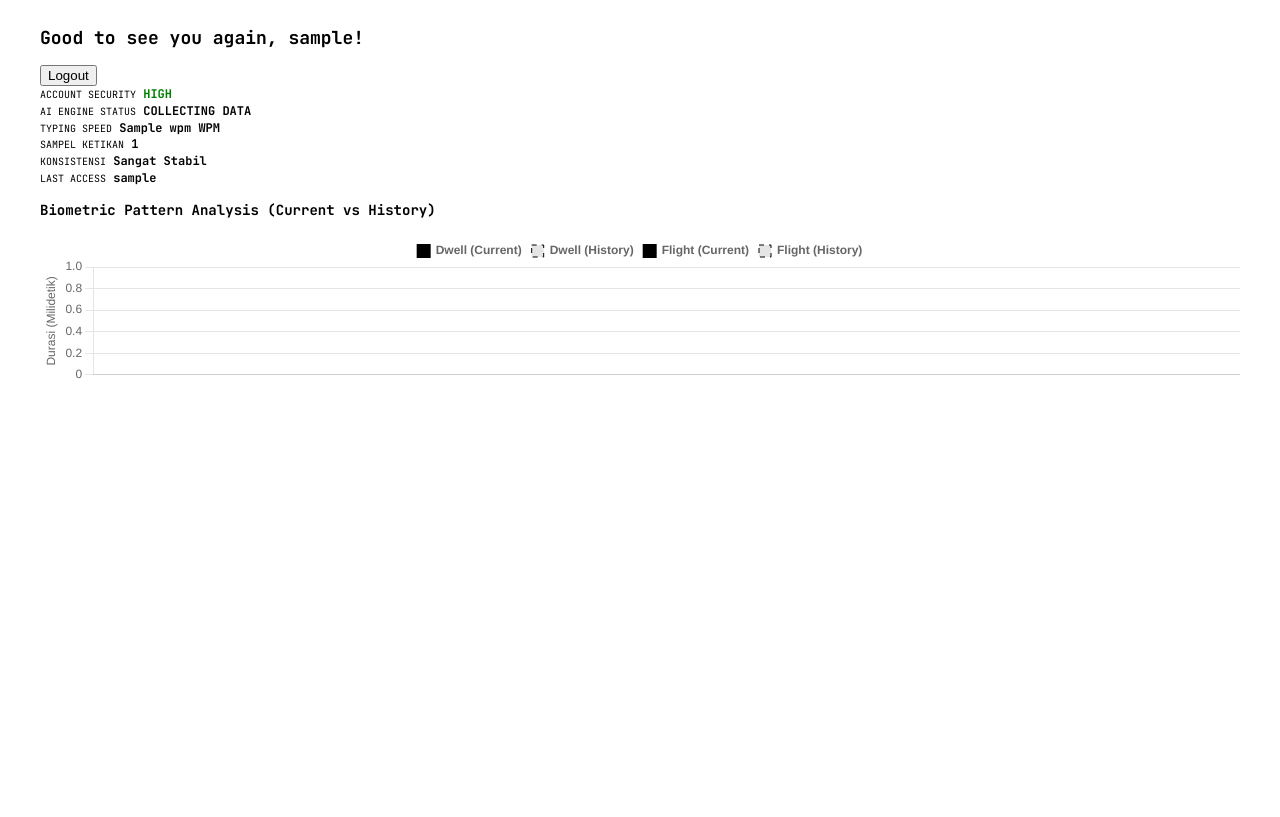
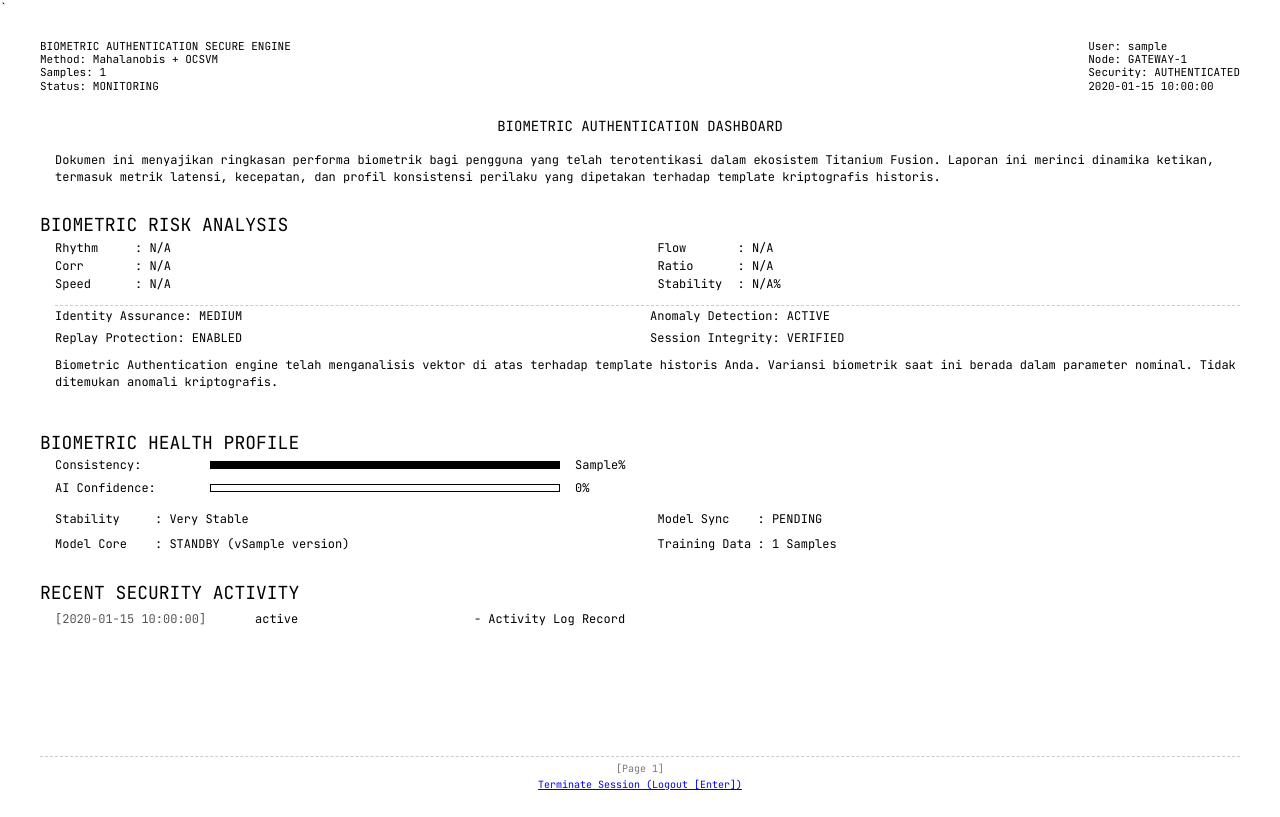
Before and after one commit to bmarzky/keystroke-login, a Flask app: template templates/dashboard/index.html in a window 1280 px wide. Before the commit the page ends 379 px from the top, so only its background shows below. Run offline with Flask 3, Linux system fonts and the light colour scheme; the template is opened without the code that fills it: most values are stand-ins (such as "Sample title", 1, 10 or a date in 2020).

Commit message:
feat: dashboard transparency (AI model status, 2x2 grid metrics, 100vh non-scrolling layout)

```diff
--- a/app.py
+++ b/app.py
@@ -1,12 +1,12 @@
 from src.engine.ml.ai_engine import AIEngine
-import os, json, time, subprocess
+import os, json, time, subprocess, threading, secrets
 from flask import Flask, render_template, request, redirect, url_for, session, flash, jsonify
 import bcrypt
 import numpy as np
 
 # Load internal modules
 from src.engine.core import BiometricCore
-from src.config.database import Config, get_db_connection
+from src.config.database import Config, get_db_connection, DatabaseConnectionError
 from src.utils.logger import log_access, format_log
 from src.services.stats_service import calculate_dashboard_stats
 from src.services.biometric_service import verify_biometric
@@ -14,6 +14,11 @@ from src.models import user_model, keystroke_model
 
 app = Flask(__name__)
 app.config.from_object(Config)
+app.secret_key = Config.SECRET_KEY or 'titanium-fusion-super-secret-key-123'
+
+@app.errorhandler(DatabaseConnectionError)
+def handle_db_error(e):
+    return render_template('errors/503.html', message=str(e)), 503
 
 # Biometric Engine Instance
 biom_core = BiometricCore()
@@ -28,6 +33,23 @@ if not os.path.exists(MODELS_DIR):
         os.remove(os.path.join(MODELS_DIR, 'test_write.txt'))
     except Exception as e:
         print(f"[HOSTING WARNING] Folder models tidak writable: {e}")
+
+# CSRF Protection Helper
+@app.before_request
+def csrf_protect():
+    if request.method == "POST":
+        token = session.get('_csrf_token')
+        form_token = request.form.get('csrf_token')
+        if not token or token != form_token:
+            print(f"[CSRF] FAIL: session={token}, form={form_token}")
+            return redirect(url_for('login', error="Sesi telah berakhir atau token CSRF tidak valid. Silakan login kembali."))
+
+def generate_csrf_token():
+    if '_csrf_token' not in session:
+        session['_csrf_token'] = secrets.token_hex(16)
+    return session['_csrf_token']
+
+app.jinja_env.globals['csrf_token'] = generate_csrf_token
 
 @app.route('/')
 def index():
@@ -56,44 +78,36 @@ def login():
         user = user_model.get_user_by_username(username)
 
         if user and bcrypt.checkpw(password.encode('utf-8'), user['password'].encode('utf-8')):
-            # 1. Fetch History
             history = keystroke_model.get_history_by_user_id(user['id'])
-
-            # 2. Biometric Verification (Includes Replay Check)
             result = verify_biometric(biom_core, user['id'], username, input_keystroke, history)
 
             if result['status']:
-                # Login Success
                 session['user_id'] = user['id']
                 session['username'] = user['username']
                 session['last_login'] = time.strftime('%Y-%m-%d %H:%M:%S')
 
-                # Update History if required
                 if result.get('should_update_history'):
                     keystroke_model.add_keystroke_data(user['id'], json.dumps(input_keystroke))
 
-                    # Auto-Retrain & Incremental Learning Trigger
+                    # Async Training Trigger
                     n_samples = len(history) + 1
-                    # Trigger training if:
-                    # 1. Reach 20 samples (initial)
-                    # 2. Every 20 samples (batch)
-                    # 3. High quality sample (score > 0.90) - Incremental Fine-tuning
-                    # 4. Model missing
                     should_train = (n_samples >= 20 and (n_samples % 20 == 0 or result.get('score', 0) > 0.90)) or not _model_exists(user['id'])
 
                     if should_train and n_samples >= 15:
                         history_dicts = [json.loads(h) for h in history]
-                        # Jalankan training secara sinkron agar pasti terbuat di hosting
-                        success, msg = train_user_model_in_memory(user['id'], history_dicts + [input_keystroke])
-                        if not success:
-                            log_access('training_error.log', f"ERROR | User: {username}", f"Training fail: {msg}")
+                        threading.Thread(target=train_user_model_in_memory,
+                                       args=(user['id'], history_dicts + [input_keystroke])).start()
 
-                log_access('login_success.log', f"SUCCESS | User: {username}", format_log(user['id'], result, history, input_keystroke))
+                current_time = time.strftime('%Y-%m-%d %H:%M:%S')
+                log_access('login_success.log', f"{current_time} | SUCCESS | User: {username}", format_log(user['id'], result, history, input_keystroke))
                 return redirect(url_for('dashboard'))
             else:
-                log_access('login_failed.log', f"FAILURE | User: {username}", format_log(user['id'], result, history, input_keystroke))
+                current_time = time.strftime('%Y-%m-%d %H:%M:%S')
+                log_access('login_failed.log', f"{current_time} | FAILURE | User: {username}", format_log(user['id'], result, history, input_keystroke))
                 return render_template('auth/login.html', error=result['reason'])
 
+        current_time = time.strftime('%Y-%m-%d %H:%M:%S')
+        log_access('login_failed.log', f"{current_time} | FAILURE | User: {username}", f"  Reason: Password Salah atau User Tidak Ditemukan")
         return render_template('auth/login.html', error="Username atau password salah")
 
     return render_template('auth/login.html')
@@ -122,9 +136,12 @@ def register():
         hashed = bcrypt.hashpw(password.encode('utf-8'), bcrypt.gensalt()).decode('utf-8')
 
         try:
-            uid = user_model.create_user(username, hashed)
-            keystroke_model.add_keystroke_data(uid, keystroke_json)
-            return render_template('auth/login.html', success="Registrasi berhasil! Silakan login.")
+            # Atomic Transaction
+            uid = user_model.register_user_with_biometrics(username, hashed, keystroke_json)
+            if uid:
+                return render_template('auth/login.html', success="Registrasi berhasil! Silakan login.")
+            else:
+                raise Exception("Gagal menyimpan data ke database")
         except Exception as e:
             return render_template('auth/register.html', error=f"Error: {str(e)}")
 
@@ -140,35 +157,131 @@ def dashboard():
 
     all_features = [json.loads(r['features']) for r in rows]
     current = all_features[0] if len(all_features) > 0 else {'dwell': [], 'flight': []}
-    prev = all_features[1] if len(all_features) > 1 else {'dwell': [], 'flight': []}
 
     # Stats calculation using Service
-    stats = calculate_dashboard_stats(current)
+    stats = calculate_dashboard_stats(current, all_features)
 
-    avg_dwell = stats['avg_dwell']
-    avg_flight = stats['avg_flight']
-    wpm = stats['wpm']
-    stability = stats['stability']
+    # 2. Get Recent Security Activity (Parsing Logs)
+    # Note: In production, this should ideally be in a DB table for efficiency.
+    recent_activity = []
+    try:
+        username = session['username']
+        log_files = [
+            ('SUCCESS', os.path.join('logs', 'login_success.log')),
+            ('FAILED', os.path.join('logs', 'login_failed.log'))
+        ]
+
+        for status, path in log_files:
+            if os.path.exists(path):
+                with open(path, 'r') as f:
+                    content = f.read()
+                    blocks = content.split("-" * 60)
+                    for block in blocks:
+                        if not block.strip(): continue
+                        if f"User: {username}" in block:
+                            lines = block.strip().split('\n')
+                            header_line = lines[0]
+                            parts = header_line.split(' | ')
+
+                            # Extract All Metrics from block
+                            metrics = {
+                                'ai_score': 'N/A',
+                                'stability': 'N/A',
+                                'rhythm': 'N/A',
+                                'corr': 'N/A',
+                                'speed': 'N/A',
+                                'flow': 'N/A',
+                                'ratio': 'N/A',
+                                'method': 'N/A',
+                                'history_count': 'N/A'
+                            }
+                            for l in lines:
+                                if "AI Score      :" in l: metrics['ai_score'] = l.split(":")[1].strip()
+                                if "Stability     :" in l: metrics['stability'] = l.split(":")[1].strip().replace('%', '')
+                                if "Rhythm        :" in l: metrics['rhythm'] = l.split(":")[1].split('[')[0].strip()
+                                if "Corr.         :" in l: metrics['corr'] = l.split(":")[1].split('[')[0].strip()
+                                if "Speed         :" in l: metrics['speed'] = l.split(":")[1].split('[')[0].strip()
+                                if "Flow          :" in l: metrics['flow'] = l.split(":")[1].split('[')[0].strip()
+                                if "Ratio         :" in l: metrics['ratio'] = l.split(":")[1].strip()
+                                if "Method        :" in l: metrics['method'] = l.split(":")[1].strip()
+                                if "History Count :" in l: metrics['history_count'] = l.split(":")[1].strip()
+
+                            if len(parts) >= 3:
+                                time_str = parts[0]
+                                status_str = parts[1]
+                            elif len(parts) >= 2:
+                                time_str = "Legacy Event"
+                                status_str = parts[0]
+                            else:
+                                time_str = "Recent Event"
+                                status_str = status
+
+                            recent_activity.append({
+                                'time': time_str,
+                                'status': status_str,
+                                **metrics
+                            })
+
+        # Sort by time desc
+        recent_activity.sort(key=lambda x: x['time'] if x['time'] != 'Legacy Event' else '0000-00-00', reverse=True)
+        recent_activity = recent_activity[:5]
+
+        # Get latest metrics for health profile
+        latest_metrics = {}
+        if recent_activity:
+            latest_metrics = recent_activity[0]
+
+        # Aliases for template compatibility
+        latest_ai = latest_metrics.get('ai_score', 'N/A')
+        latest_stability = latest_metrics.get('stability', 'N/A')
+
+    except Exception as e:
+        print(f"Log Parse Error: {e}")
+
+    # 3. Model Metadata for Transparency
+    ai = AIEngine()
+    model_path = ai._get_latest_model_path(uid)
+    model_status = {
+        "exists": False,
+        "n_train": 0,
+        "version": 0,
+        "is_synced": False
+    }
+
+    if model_path:
+        try:
+            import joblib
+            m_data = joblib.load(model_path)
+            model_status["exists"] = True
+            model_status["n_train"] = m_data.get('n_train', 0)
+            model_status["version"] = m_data.get('version', 1)
+            # Anggap sinkron jika selisih data < 5 (karena training biasanya per 20 data atau skor tinggi)
+            model_status["is_synced"] = (total_data - model_status["n_train"]) < 5
+        except: pass
+
+    if 'session_id' not in session:
+        session['session_id'] = secrets.token_hex(8)
 
     return render_template('dashboard/index.html',
                          username=session['username'],
                          total_data=total_data,
-                         avg_dwell=round(avg_dwell * 1000),
-                         avg_flight=round(avg_flight * 1000),
-                         wpm=round(wpm, 1),
-                         stability=round(stability * 1000, 1),
+                         avg_dwell=round(stats['avg_dwell'] * 1000),
+                         avg_flight=round(stats['avg_flight'] * 1000),
+                         wpm=round(stats['wpm'], 1),
+                         stability=round(stats['stability'] * 1000, 1),
+                         health_ai=latest_ai,
+                         health_stability=latest_stability,
+                         latest_metrics=latest_metrics,
                          last_login=session.get('last_login', 'N/A'),
-                         current_features=current,
-                         prev_features=prev)
+                         recent_activity=recent_activity,
+                         session_id=session['session_id'],
+                         model_status=model_status,
+                         current_date=time.strftime('%B %Y'))
 
 @app.route('/logout', methods=['POST', 'GET'])
 def logout():
     session.clear()
     return redirect(url_for('login'))
-
-import glob
-import threading
-import queue
 
 from src.engine.ml.ai_trainer import train_user_model_in_memory
 
--- a/src/models/keystroke_model.py
+++ b/src/models/keystroke_model.py
@@ -3,8 +3,6 @@ from src.config.database import get_db_connection
 def get_history_by_user_id(user_id):
     """Mengambil semua riwayat fitur keystroke milik user."""
     conn = get_db_connection()
-    if not conn:
-        return []
     try:
         cursor = conn.cursor(dictionary=True)
         cursor.execute("SELECT features FROM keystroke_data WHERE user_id = %s ORDER BY id ASC", (user_id,))
@@ -16,8 +14,6 @@ def get_history_by_user_id(user_id):
 def add_keystroke_data(user_id, keystroke_json):
     """Menambahkan data biometrik baru untuk user."""
     conn = get_db_connection()
-    if not conn:
-        return False
     try:
         cursor = conn.cursor()
         cursor.execute("INSERT INTO keystroke_data (user_id, features) VALUES (%s, %s)", (user_id, keystroke_json))
@@ -32,8 +28,6 @@ def add_keystroke_data(user_id, keystroke_json):
 def get_dashboard_data(user_id):
     """Mengambil total data dan 2 sampel terbaru untuk dashboard."""
     conn = get_db_connection()
-    if not conn:
-        return 0, []
     try:
         cursor = conn.cursor(dictionary=True)
 
--- a/templates/dashboard/index.html
+++ b/templates/dashboard/index.html
@@ -1,86 +1,130 @@
 <!DOCTYPE html>
-<html lang="id">
+<html lang="en" class="dashboard-page">
 <head>
     <meta charset="UTF-8">
     <meta name="viewport" content="width=device-width, initial-scale=1.0">
-    <title>Dashboard Keystroke Dynamics</title>
+    <title>Dashboard</title>
     <link rel="stylesheet" href="{{ url_for('static', filename='css/style.css') }}">
-    <script src="https://cdn.jsdelivr.net/npm/chart.js"></script>
 </head>
-<body class="dashboard-page">
-
-{% set total_val = total_data|default(0) %}
-{% set stability_val = stability|default(0)|float %}
-{% set ai_status = "READY" if [total_val, 15]|max == total_val else "COLLECTING DATA" %}
-{% set security_label = "HIGH" if [stability_val, 60]|min == stability_val else ("MEDIUM" if [stability_val, 100]|min == stability_val else "LOW") %}
-
-{# Color Logic #}
-{% set security_color = '#008000' if security_label == 'HIGH' else ('#FF8C00' if security_label == 'MEDIUM' else '#FF0000') %}
-{% set ai_color = '#008000' if ai_status == 'READY' else '#000' %}
-
+<body class="dashboard-page">`
     <div class="dashboard-wrapper">
-    <header class="dashboard-header">
-        <h2 class="dashboard-title">Good to see you again, {{ username }}!</h2>
-        <form id="logoutForm" action="{{ url_for('logout') }}" method="POST">
-            <button type="submit" class="btn-logout">Logout</button>
-        </form>
+        <header class="rfc-header">
+            <div class="rfc-header-left">
+BIOMETRIC AUTHENTICATION SECURE ENGINE
+Method: {{ latest_metrics.method|default('Mahalanobis + OCSVM') }}
+Samples: {{ latest_metrics.history_count|default(total_data) }}
+Status: {{ 'HEALTHY' if health_stability|float > 80 else 'MONITORING' if health_stability != 'N/A' else 'STANDBY' }}
+            </div>
+            <div class="rfc-header-right">
+User: {{ username }}
+Node: GATEWAY-{{ session_id[:8]|upper }}
+Security: AUTHENTICATED
+{{ current_date }}
+            </div>
         </header>
 
-    <div class="stats-grid">
-        <div class="stat-item">
-            <small>ACCOUNT SECURITY</small>
-            <b style="color: {{ security_color }}">
-                {{ security_label }}
-            </b>
+        <h1 class="rfc-title">Biometric Authentication Dashboard</h1>
+
+        <section class="rfc-section">
+            <div class="rfc-content">
+                Dokumen ini menyajikan ringkasan performa biometrik bagi pengguna yang telah
+                terotentikasi dalam ekosistem Titanium Fusion. Laporan ini merinci dinamika ketikan,
+                termasuk metrik latensi, kecepatan, dan profil konsistensi perilaku yang dipetakan
+                terhadap template kriptografis historis.
             </div>
-        <div class="stat-item">
-            <small>AI ENGINE STATUS</small>
-            <b style="color: {{ ai_color }}">
-                {{ ai_status }}
-            </b>
+        </section>
+
+        <section class="rfc-section">
+            <h2 class="rfc-section-title">Biometric Risk Analysis</h2>
+            <div class="rfc-content">
+                <div style="display: grid; grid-template-columns: 1fr 1fr; gap: 0 20px; font-family: 'JetBrains Mono', monospace; font-size: 12px; margin-bottom: 12px; line-height: 1.5;">
+                    <div>
+                        <div><span style="display: inline-block; width: 80px;">Rhythm</span>: {{ latest_metrics.rhythm|default('N/A') }}</div>
+                        <div><span style="display: inline-block; width: 80px;">Corr</span>: {{ latest_metrics.corr|default('N/A') }}</div>
+                        <div><span style="display: inline-block; width: 80px;">Speed</span>: {{ latest_metrics.speed|default('N/A') }}</div>
                     </div>
-        <div class="stat-item">
-            <small>TYPING SPEED</small>
-            <b>{{ wpm }} WPM</b>
-        </div>
-        <div class="stat-item">
-            <small>SAMPEL KETIKAN</small>
-            <b>{{ total_data }}</b>
-        </div>
-        <div class="stat-item">
-            <small>KONSISTENSI</small>
-            <b>{{ "Sangat Stabil" if [stability_val, 45]|min == stability_val else ("Stabil" if [stability_val, 90]|min == stability_val else "Cukup") }}</b>
-        </div>
-        <div class="stat-item">
-            <small>LAST ACCESS</small>
-            <b>{{ last_login.split(' ')[1] if ' ' in last_login else last_login }}</b>
+                    <div>
+                        <div><span style="display: inline-block; width: 80px;">Flow</span>: {{ latest_metrics.flow|default('N/A') }}</div>
+                        <div><span style="display: inline-block; width: 80px;">Ratio</span>: {{ latest_metrics.ratio|default('N/A') }}</div>
+                        <div><span style="display: inline-block; width: 80px;">Stability</span>: {{ latest_metrics.stability|default('N/A') }}%</div>
                     </div>
                 </div>
 
-    <div class="chart-box">
-        <h3 class="chart-title">
-            Biometric Pattern Analysis (Current vs History)
-        </h3>
-        <div class="chart-container">
-            <canvas id="keystrokeChart"></canvas>
+                <div style="display: grid; grid-template-columns: 1fr 1fr; gap: 5px; border-top: 1px dashed #ccc; padding-top: 2px;">
+                    <div>Identity Assurance: {{ 'HIGH' if health_stability|float > 85 else 'MEDIUM' if health_stability != 'N/A' else 'LOW' }}</div>
+                    <div>Anomaly Detection: ACTIVE</div>
+                    <div>Replay Protection: ENABLED</div>
+                    <div>Session Integrity: VERIFIED</div>
+                </div>
+                <p style="margin-top: 10px;">
+                    Biometric Authentication engine telah menganalisis vektor di atas terhadap template historis Anda.
+                    Variansi biometrik saat ini berada dalam parameter nominal.
+                    Tidak ditemukan anomali kriptografis.
+                </p>
+            </div>
+        </section>
+
+        <section class="rfc-section">
+            <h2 class="rfc-section-title">Biometric Health Profile</h2>
+            <div class="rfc-content">
+                <div class="rfc-health-bar-container">
+                    <span class="rfc-health-label">Consistency:</span>
+                    <div class="rfc-health-bar">
+                        <div class="rfc-health-fill" style="width: {{ health_stability if health_stability != 'N/A' else 0 }}%"></div>
+                    </div>
+                    <span>{{ health_stability }}{% if health_stability != 'N/A' %}%{% endif %}</span>
+                </div>
+
+                <div class="rfc-health-bar-container">
+                    <span class="rfc-health-label">AI Confidence:</span>
+                    <div class="rfc-health-bar">
+                        <div class="rfc-health-fill" style="width: {{ (health_ai|float * 100)|int if health_ai != 'N/A' else 0 }}%"></div>
+                    </div>
+                    <span>{{ (health_ai|float * 100)|int if health_ai != 'N/A' else 'N/A' }}%</span>
+                </div>
+
+                <div style="margin-top: 15px; display: grid; grid-template-columns: 1fr 1fr; gap: 8px 20px;">
+                    <div class="rfc-item"><span class="rfc-label-short" style="width: 100px;">Stability</span>: <span id="health-stability">{% if stability|float < 150 %}Very Stable{% elif stability|float < 300 %}Stable{% else %}Adjusting{% endif %}</span></div>
+                    <div class="rfc-item"><span class="rfc-label-short" style="width: 100px;">Model Sync</span>: <span>{{ 'SYNCHRONIZED' if model_status.is_synced else 'PENDING' }}</span></div>
+                    <div class="rfc-item"><span class="rfc-label-short" style="width: 100px;">Model Core</span>: <span>{{ 'ACTIVE' if model_status.exists else 'STANDBY' }}</span> (v{{ model_status.version }})</div>
+                    <div class="rfc-item"><span class="rfc-label-short" style="width: 100px;">Training Data</span>: <span>{{ model_status.n_train }} Samples</span></div>
                 </div>
             </div>
+        </section>
 
-    <div id="dashboard-data" class="hidden-dashboard-data"
-         data-current='{{ current_features | tojson }}'
-         data-prev='{{ prev_features | tojson }}'></div>
+        <section class="rfc-section">
+            <h2 class="rfc-section-title">Recent Security Activity</h2>
+            <div class="rfc-content">
+                <table class="rfc-activity-table">
+                    {% for act in recent_activity[:3] %}
+                    <tr>
+                        <td class="rfc-activity-time">[{{ act.time }}]</td>
+                        <td class="rfc-activity-status">{{ act.status }}</td>
+                        <td>- Activity Log Record</td>
+                    </tr>
+                    {% else %}
+                    <tr>
+                        <td colspan="3">No recent security events recorded in this session.</td>
+                    </tr>
+                    {% endfor %}
+                </table>
+            </div>
+        </section>
 
-    <!-- Raw Data Table Removed for Cleaner UI -->
+        <footer class="rfc-footer">
+            [Page 1]
+            <br>
+            <form id="logout-form" action="{{ url_for('logout') }}" method="POST" style="margin-top: 2px;">
+                <input type="hidden" name="csrf_token" value="{{ csrf_token() }}">
+                <button type="submit" class="btn-rfc-logout">Terminate Session (Logout [Enter])</button>
+            </form>
+        </footer>
     </div>
 
-<script src="{{ url_for('static', filename='js/dashboard.js') }}"></script>
     <script>
         document.addEventListener('keydown', function(event) {
             if (event.key === 'Enter') {
-        const logoutForm = document.getElementById('logoutForm');
-        if (logoutForm) {
-            logoutForm.submit();
-        }
+                document.getElementById('logout-form').submit();
             }
         });
     </script>
```
Also changed, not shown: src/config/database.py (+33 -19 lines), src/models/user_model.py (+21 -4 lines), src/services/stats_service.py (+34 -6 lines). Lines whose indentation alone changed are shown as unchanged.
